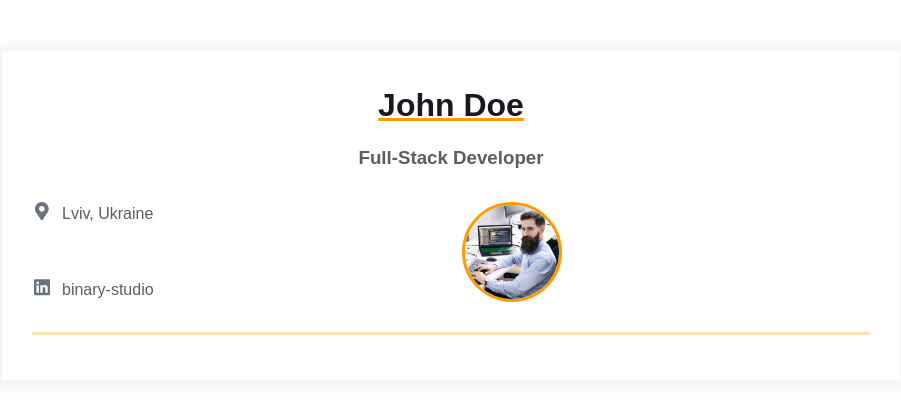
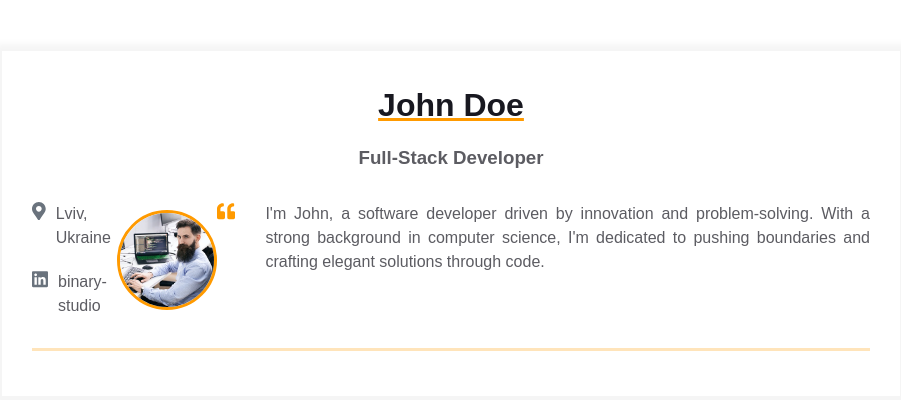
Before and after one commit to esteban-coder/homepage, a plain HTML site: page index.html in a window 1280 px wide. Shown: the whole page, without its empty margins (189-1090 px from the left). Drawn offline with Linux system fonts and the light colour scheme.

Commit message:
Intro added

```diff
--- a/index.html
+++ b/index.html
@@ -51,7 +51,25 @@
                   <img class="contact-info__avatar" src="assets/avatar.png" alt="Avatar" />
                 </div>
 
-                <div class="contact-info__block"></div>
+                <div class="intro">
+                    <div class="intro__icon-wrapper">
+                      <svg class="intro__icon" xmlns="http://www.w3.org/2000/svg" viewBox="0 0 512 512">
+                        <path
+                          d="M464 256h-80v-64c0-35.3 28.7-64 64-64h8c13.3 0 24-10.7
+                          24-24V56c0-13.3-10.7-24-24-24h-8c-88.4 0-160 71.6-160 160v240c0
+                          26.5 21.5 48 48 48h128c26.5 0 48-21.5
+                          48-48V304c0-26.5-21.5-48-48-48zm-288 0H96v-64c0-35.3 28.7-64
+                          64-64h8c13.3 0 24-10.7 24-24V56c0-13.3-10.7-24-24-24h-8C71.6 32 0
+                          103.6 0 192v240c0 26.5 21.5 48 48 48h128c26.5 0
+                          48-21.5 48-48V304c0-26.5-21.5-48-48-48z"
+                        ></path>
+                      </svg>
+                    </div>
+                    <p class="intro_text">I'm John, a software developer driven by innovation and
+                      problem-solving. With a strong background in computer science,
+                      I'm dedicated to pushing boundaries and crafting elegant
+                      solutions through code.</p>
+                  </div>
               </div>
             </div>
           </div>
```
